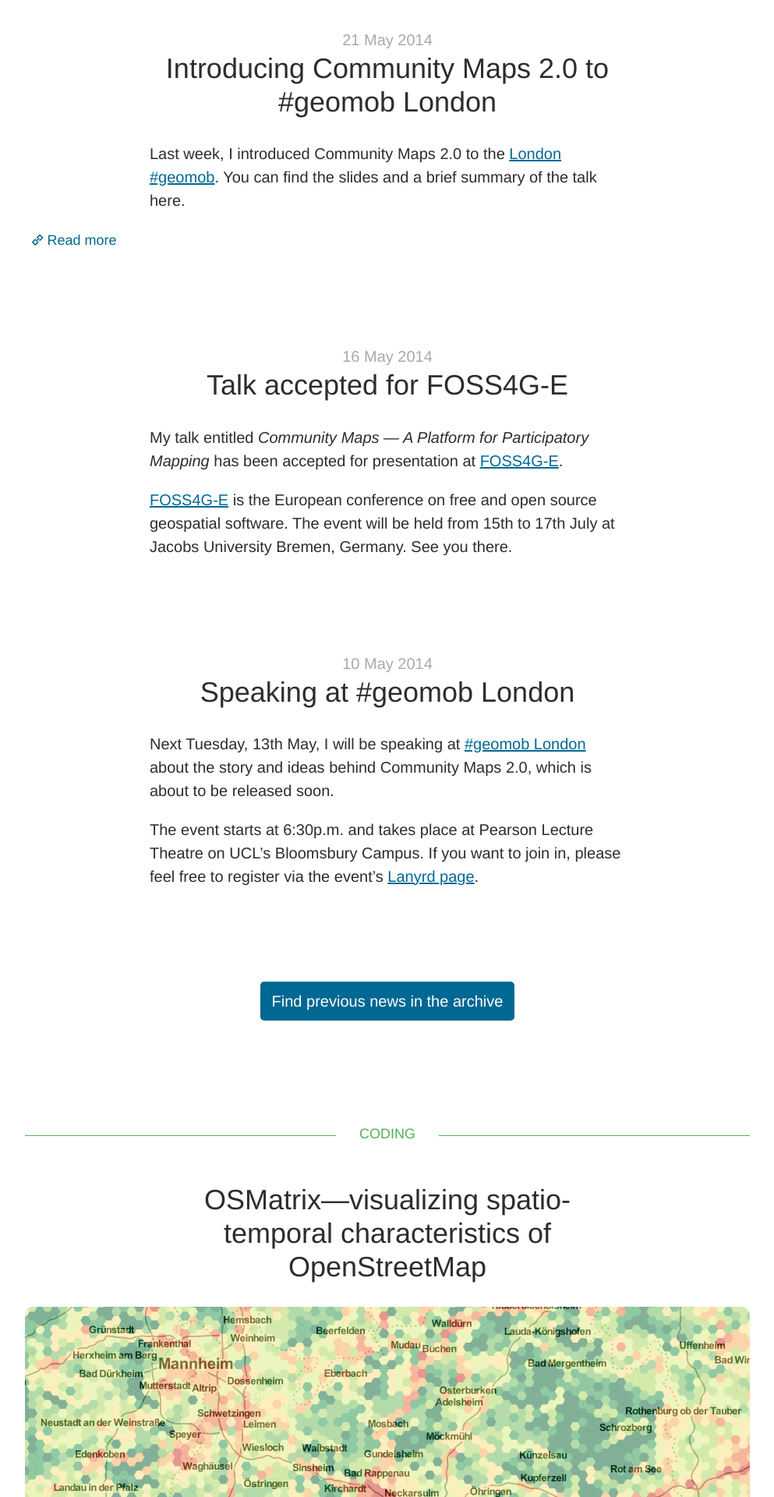
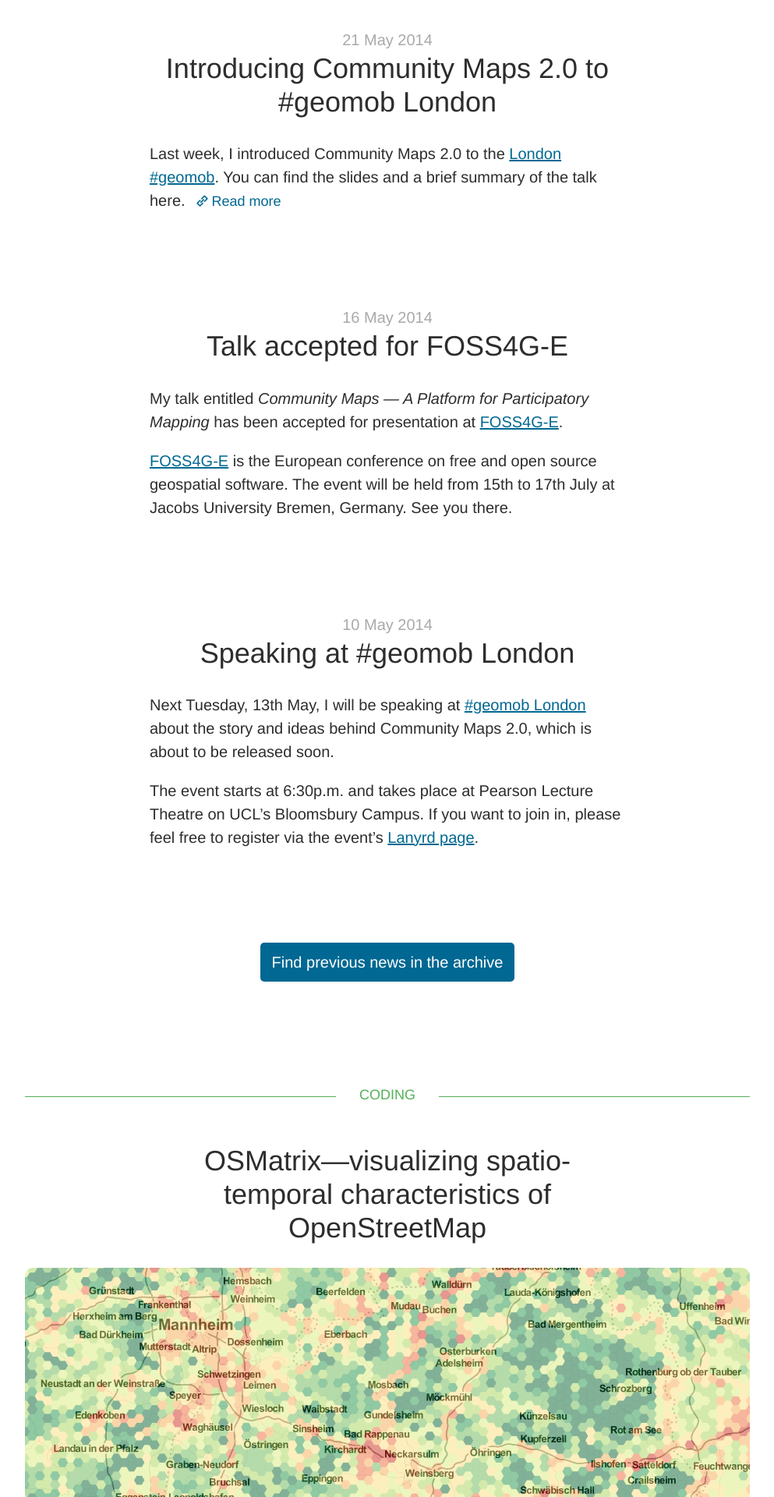
Before and after one commit to oliverroick/oliverroick.net, a Jekyll site: the page built from index.html, in a window 1280 px wide. Shown: the part 752-2672 px from the top of the page at 78% size, without its empty margins (143-1136 px from the left). Built offline with Jekyll 4.4.1, drawn with Linux system fonts in a browser that asks for light colours; Markdown is read by kramdown in place of the engine named in the settings.

Commit message:
Fixed news display

```diff
--- a/index.html
+++ b/index.html
@@ -43,8 +43,10 @@
 				<h3><a href="{{ post.url }}">{{ post.title }}</a></h3>
 
 					{% if post.category != 'news' %}
-						<p>{{ post.excerpt | remove: '<p>' | remove: '</p>' }}</p>
-						<a class="excerpt-link" href="{{ post.url }}"><span class="icon-hyperlink"></span> Read more</a>
+						<p>
+							{{ post.excerpt | remove: '<p>' | remove: '</p>' }}
+							<a class="excerpt-link" href="{{ post.url }}"><span class="icon-hyperlink"></span> Read more</a>
+						</p>
 					{% else %}
 						{{ post.content }}
 					{% endif %}
```
